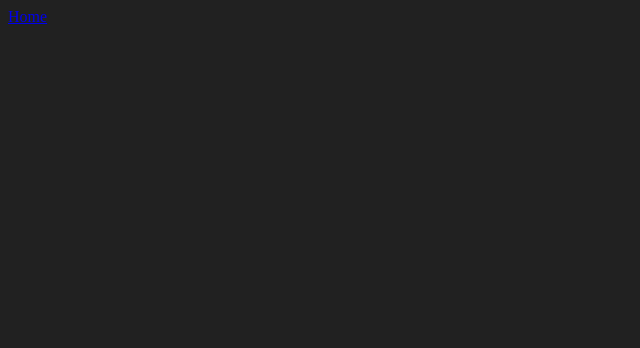
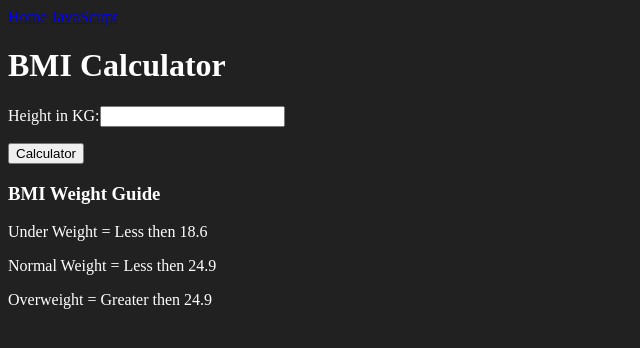
Before and after one commit to AtaUlMohsin900/javascript, a website: page projects/BMI_calculator/index.html in a window 1280 px wide. Shown: the whole page, without its empty margins (0-640 px from the left). Drawn offline with Linux system fonts and the light colour scheme.

Commit message:
html_complete

```diff
--- a/projects/BMI_calculator/index.html
+++ b/projects/BMI_calculator/index.html
@@ -11,7 +11,23 @@
 <body style="background-color: #212121; color:#fff">
     <nav>
         <a href="/" aria-current="page">Home</a>
+        <a target="_blank" href="http://www.youtube.com">JavaScirpt</a>
     </nav>
+    <div class="container">
+      <h1>BMI Calculator</h1>
+      <form>
+        <p><label>Height in KG:</label><input type="text" id="height" /></p>
+      <button>Calculator</button>
+      <di id="results"></div>
+      <div id="weight-guide">
+        <h3>BMI Weight Guide</h3>
+        <p>Under Weight = Less then 18.6</p>
+        <p>Normal Weight = Less then 24.9</p>
+        <p>Overweight = Greater then 24.9</p>
+      </div>
+
+      </form>
+    </div>
 
 </body>
 
```
